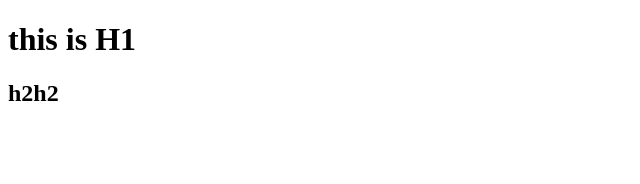
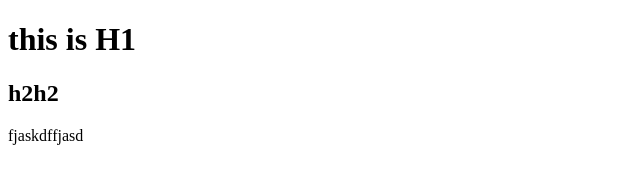
Before and after one commit to jzca/groupProjectOfHTML, a plain HTML site: page index.html in a window 1280 px wide. Shown: the whole page, without its empty margins (0-640 px from the left). Drawn offline with Linux system fonts and the light colour scheme.

Commit message:
Update index.html

```diff
--- a/index.html
+++ b/index.html
@@ -9,5 +9,6 @@
 <body>
     <h1>this is H1</h1>
     <h2>h2h2</h2>
+    <p>fjaskdffjasd</p>
 </body>
 </html>
```
